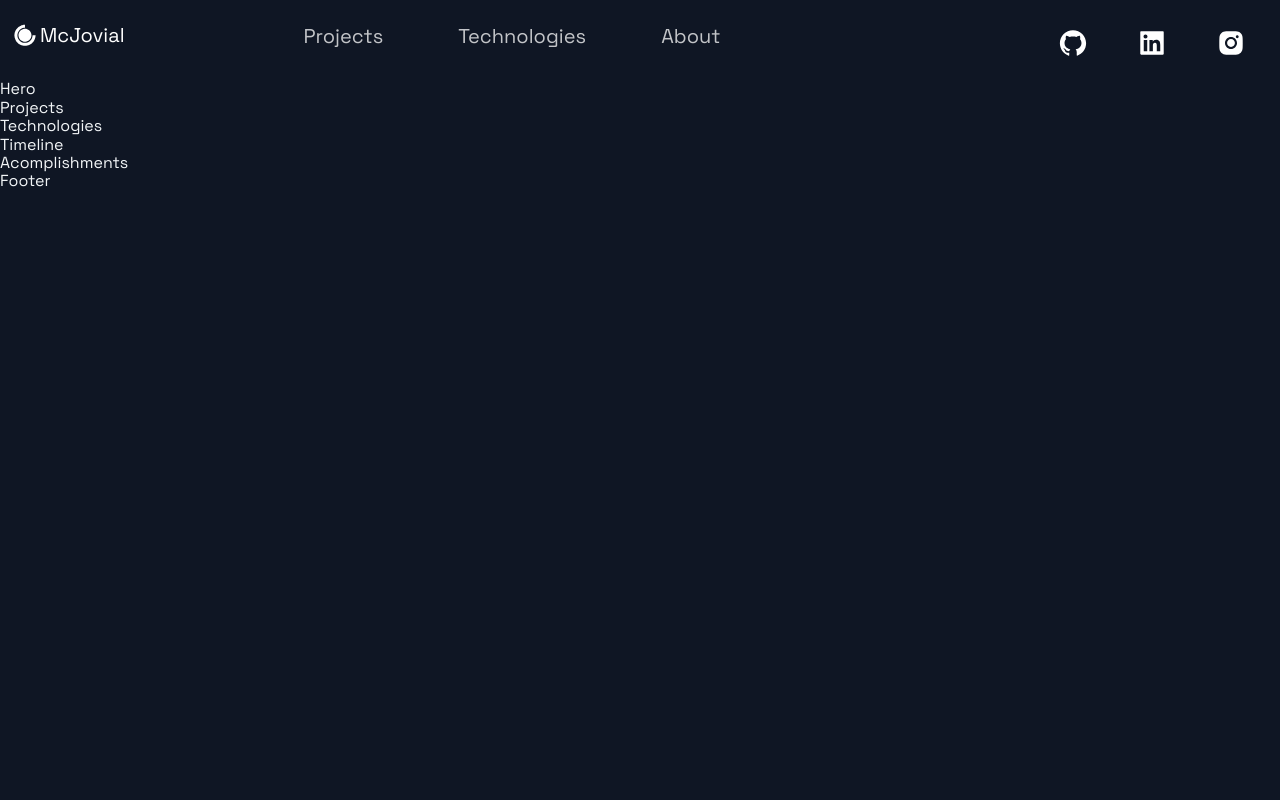
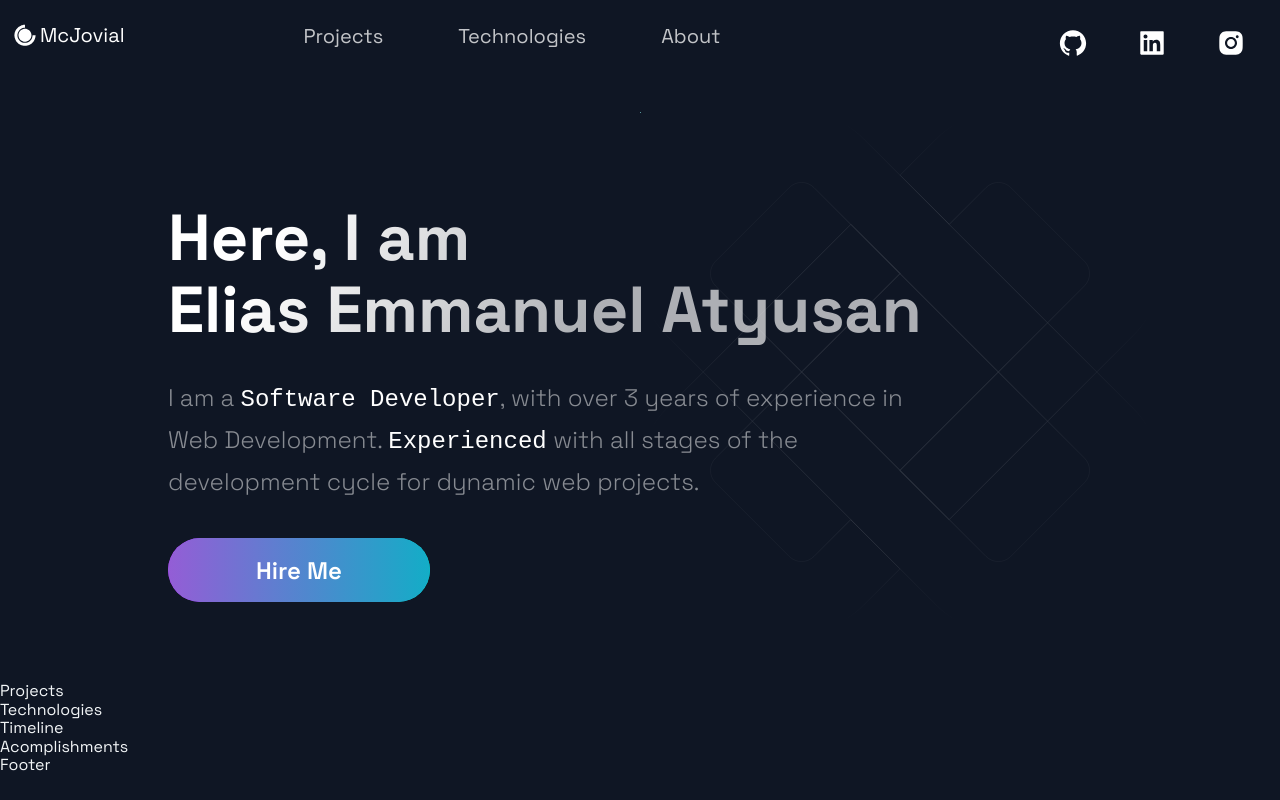
Before and after one commit to mcjovial/portfolio_, a Next.js app: page / in a window 1280 px wide. Built offline with nearby package versions, Linux system fonts and the light colour scheme.

Commit message:
hero section

```diff
--- a/src/components/Hero/Hero.js
+++ b/src/components/Hero/Hero.js
@@ -5,9 +5,19 @@ import Button from '../../styles/GlobalComponents/Button';
 import { LeftSection } from './HeroStyles';
 
 const Hero = (props) => (
-  <div>
-    Hero
-  </div>
+  <Section>
+    <LeftSection>
+      <SectionTitle main center>
+        Here, I am <br/> Elias Emmanuel Atyusan
+      </SectionTitle>
+      <SectionText>
+        {/* <code> */}
+          I am a <code style={{color: 'white'}}>Software Developer</code>, with over 3 years of experience in Web Development. <code style={{color: 'white'}}>Experienced</code> with all stages of the development cycle for dynamic web projects.
+        {/* </code> */}
+      </SectionText>
+      <Button onClick={() => window.location = 'https://google.com'}>Hire Me</Button>
+    </LeftSection>
+  </Section>
 );
 
 export default Hero;
--- a/src/pages/index.js
+++ b/src/pages/index.js
@@ -10,10 +10,10 @@ import { Section } from '../styles/GlobalComponents';
 const Home = () => {
   return (
     <Layout>
-      {/* <Section grid> */}
+      <Section grid>
         <Hero />
-        {/* <BgAnimation /> */}
-      {/* </Section> */}
+        <BgAnimation />
+      </Section>
       <Projects />
       <Technologies />
       <Timeline />
```
